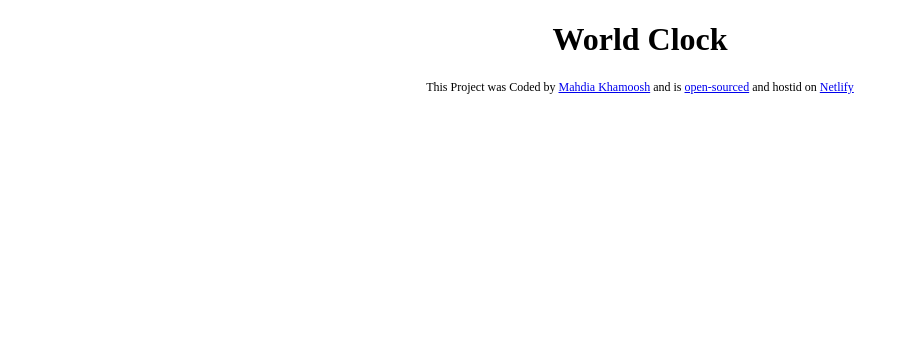
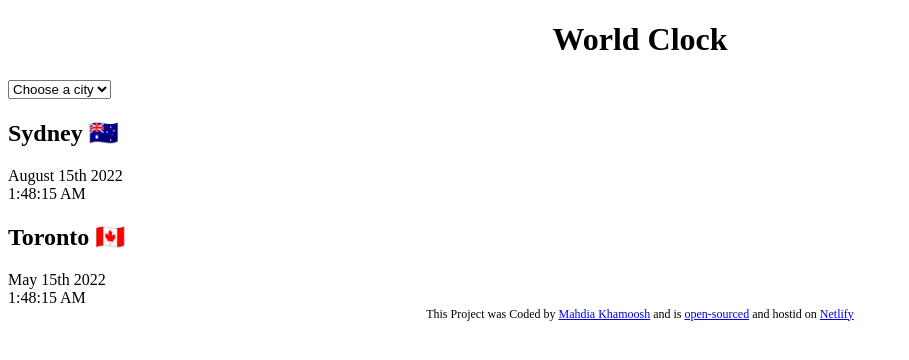
Before and after one commit to Mahdia-123/world-best-clock, a plain HTML site: page index.html in a window 1280 px wide. Shown: the whole page, without its empty margins (0-909 px from the left). Drawn offline with Linux system fonts and the light colour scheme.

Commit message:
add the basic html to my ptoject

```diff
--- a/index.html
+++ b/index.html
@@ -7,8 +7,26 @@
     <title>World Clock - Mahdia Khamoosh</title>
   </head>
   <body>
-    <h1>World Clock</h1>
-    <script src="javascript/index.js"></script>
+    <div class="container">
+      <h1>World Clock</h1>
+      <select>
+        <option value="">Choose a city</option>
+        <option value="">Kabul 🇦🇫</option>
+        <option value="">paris 🇫🇷</option>
+        <option value="">Toronto 🇨🇦</option>
+      </select>
+      <div class="city">
+        <h2>Sydney 🇦🇺</h2>
+        <div class="date">August 15th 2022</div>
+        <div class="time">1:48:15 AM</div>
+      </div>
+      <div class="city">
+        <h2>Toronto 🇨🇦</h2>
+        <div class="date">May 15th 2022</div>
+        <div class="time">1:48:15 AM</div>
+      </div>
+      <script src="javascript/index.js"></script>
+    </div>
     <footer>
       This Project was Coded by
       <a href="https://github.com/Mahdia-123" target="_blank"
```
